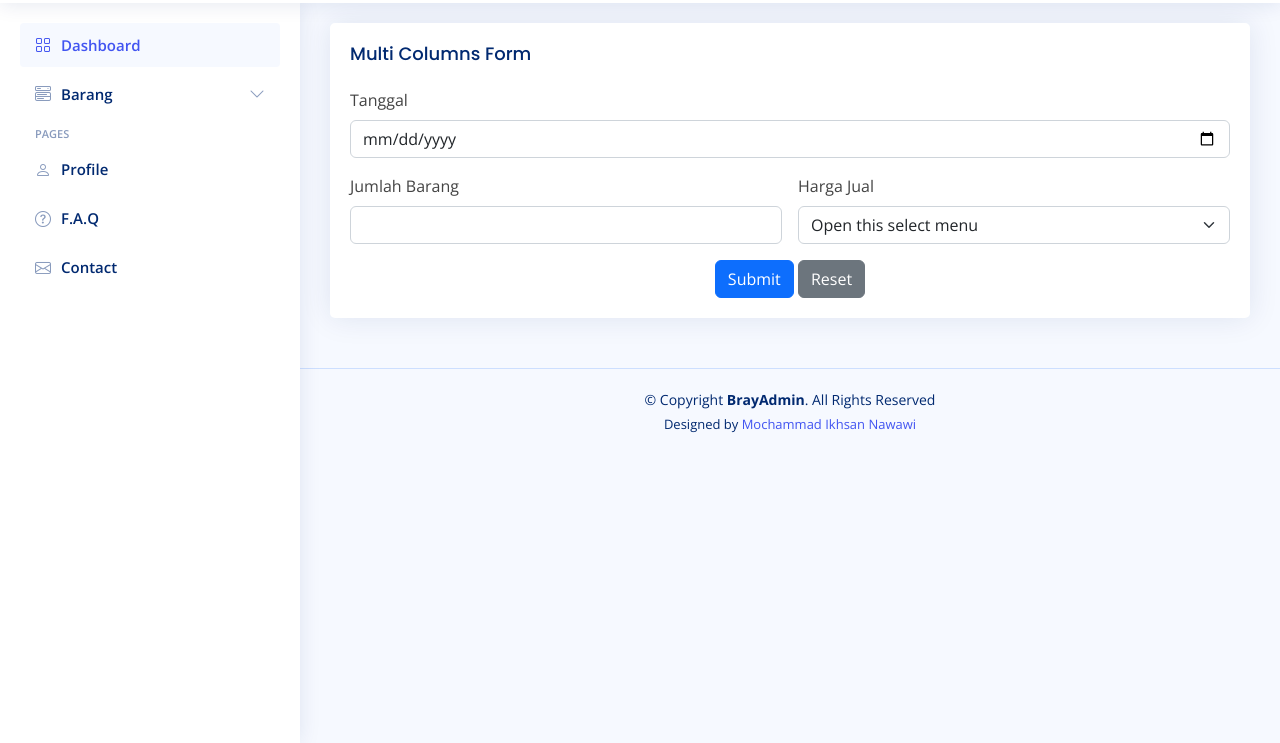
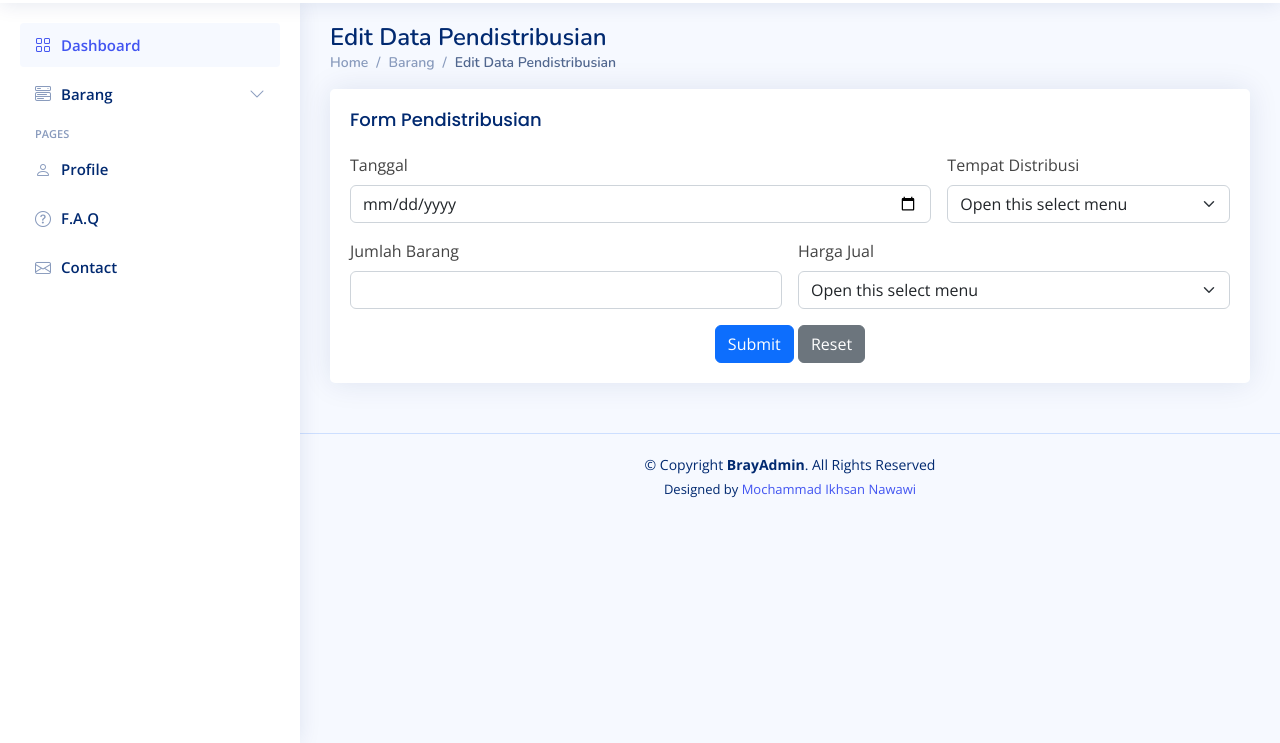
Before and after one commit to ikhsannwwi/sanbray-company-html, a plain HTML site: page editdistribusi.html in a window 1280 px wide. Shown: the part 57-800 px from the top of the page. Drawn offline with nearby package versions, Linux system fonts and the light colour scheme.

Commit message:
tambah pagetitle di source code editdistribusi.html

```diff
--- a/editdistribusi.html
+++ b/editdistribusi.html
@@ -179,19 +179,41 @@
   </aside><!-- End Sidebar-->
 
   <main id="main" class="main">
+
+
+    <div class="pagetitle">
+        <h1>Edit Data Pendistribusian</h1>
+        <nav>
+          <ol class="breadcrumb">
+            <li class="breadcrumb-item"><a href="index.html">Home</a></li>
+            <li class="breadcrumb-item">Barang</li>
+            <li class="breadcrumb-item active">Edit Data Pendistribusian</li>
+          </ol>
+        </nav>
+      </div><!-- End Page Title -->
+
+
+
     <section class="section">
         <div class="row">
             <div class="col-lg-12">
                 <div class="card">
                     <div class="card-body">
-                      <h5 class="card-title">Multi Columns Form</h5>
+                      <h5 class="card-title">Form Pendistribusian</h5>
 
                       <!-- Multi Columns Form -->
                       <form class="row g-3">
-                        <div class="col-md-12">
+                        <div class="col-md-8">
                           <label for="inputDate1" class="form-label">Tanggal</label>
                           <input type="date" class="form-control" id="inputDate1">
                         </div>
+                        <div class="col-md-4">
+                            <label for="inputHarga-jual1" class="form-label">Tempat Distribusi</label>
+                            <select class="form-select" aria-label="Default select example">
+                              <option selected>Open this select menu</option>
+                              <option value="Raflesiamart">Kantin Raflesia mart - SMKN 1 GARUT</option>
+                            </select>
+                          </div>
                         <div class="col-md-6">
                           <label for="inputNumber1" class="form-label">Jumlah Barang</label>
                           <input type="number" class="form-control" id="inputNumber1">
```
